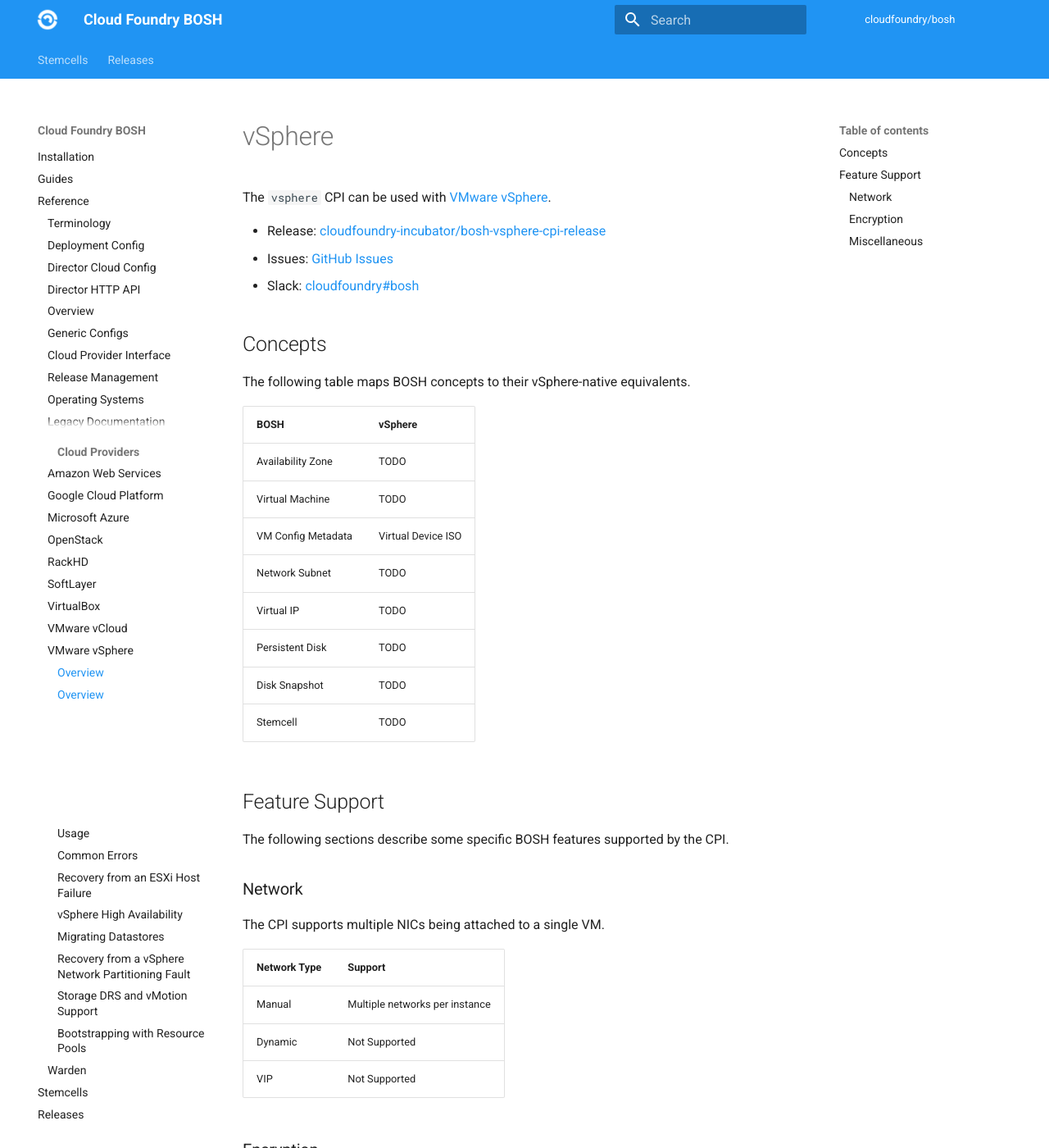
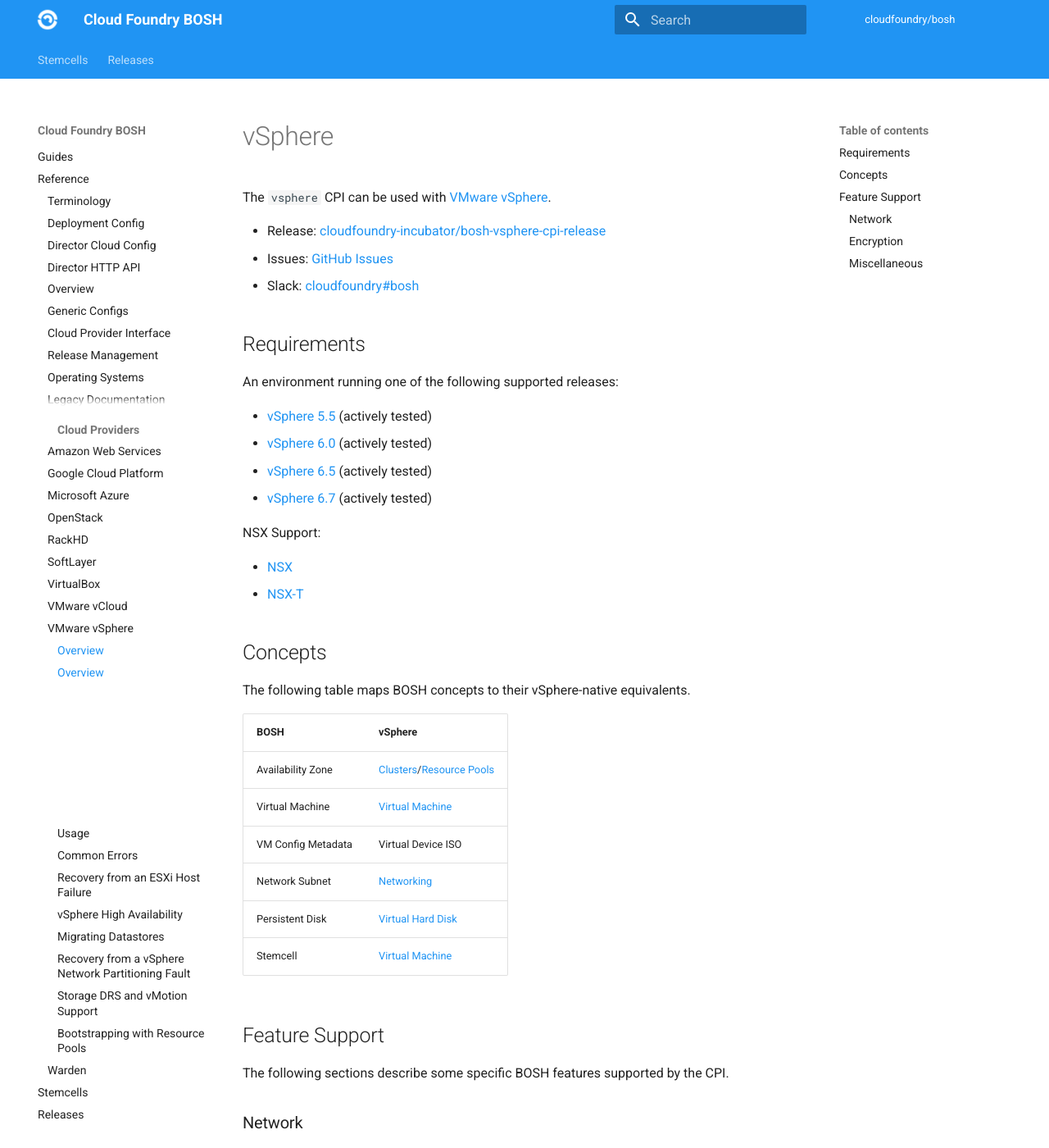
Before and after one commit to cloudfoundry/docs-bosh, an MkDocs documentation site: the page built from content/vsphere.md, in a window 1280 px wide and 1400 px high. Shown: the whole window at 82% size. Built offline with MkDocs 1.6.1 and Material for MkDocs 9.7.7, drawn with Linux system fonts in a browser that asks for light colours; old or Windows-style settings are respelled for this version of MkDocs.

Commit message:
Update vSphere Overview doc with appropriate links

```diff
--- a/content/vsphere.md
+++ b/content/vsphere.md
@@ -10,6 +10,19 @@ The `vsphere` CPI can be used with [VMware vSphere](https://www.vmware.com/produ
  * Issues: [GitHub Issues](https://github.com/cloudfoundry-incubator/bosh-vsphere-cpi-release/issues)
  * Slack: [cloudfoundry#bosh](https://cloudfoundry.slack.com/messages/bosh)
 
+## Requirements
+
+An environment running one of the following supported releases:
+
+  * [vSphere 5.5](https://docs.vmware.com/en/VMware-vSphere/5.5/rn/vsphere-esx-vcenter-server-55-release-notes.html) (actively tested)
+  * [vSphere 6.0](https://docs.vmware.com/en/VMware-vSphere/6.0/rn/vsphere-esxi-vcenter-server-60-release-notes.html) (actively tested)
+  * [vSphere 6.5](https://docs.vmware.com/en/VMware-vSphere/6.5/rn/vsphere-esxi-vcenter-server-65-release-notes.html) (actively tested)
+  * [vSphere 6.7](https://docs.vmware.com/en/VMware-vSphere/6.7/rn/vsphere-esxi-vcenter-server-67-release-notes.html) (actively tested)
+
+NSX Support:
+
+  * [NSX](https://docs.vmware.com/en/VMware-NSX-for-vSphere/index.html)
+  * [NSX-T](https://docs.vmware.com/en/VMware-NSX-T/index.html)
 
 ## Concepts
 
@@ -17,14 +30,12 @@ The following table maps BOSH concepts to their vSphere-native equivalents.
 
 | BOSH | vSphere |
 | ---- | ------- |
-| Availability Zone | TODO |
-| Virtual Machine | TODO |
+| Availability Zone | [Clusters](https://docs.vmware.com/en/VMware-vSphere/6.0/com.vmware.vsphere.monitoring.doc/GUID-A47D16C9-0B07-4DB8-BB79-D67DD97D5194.html?hWord=N4IghgNiBcIMYQK4GcAuBTATskBfIA)/[Resource Pools](https://docs.vmware.com/en/VMware-vSphere/6.0/com.vmware.vsphere.monitoring.doc/GUID-74D23242-B353-4267-8CC3-7800DD9BB92A.html) |
+| Virtual Machine | [Virtual Machine](https://docs.vmware.com/en/VMware-vSphere/6.5/com.vmware.vsphere.vm_admin.doc/GUID-55238059-912E-411F-A0E9-A7A536972A91.html) |
 | VM Config Metadata | Virtual Device ISO |
-| Network Subnet | TODO |
-| Virtual IP | TODO |
-| Persistent Disk | TODO |
-| Disk Snapshot | TODO |
-| Stemcell | TODO |
+| Network Subnet | [Networking](https://docs.vmware.com/en/VMware-vSphere/6.0/com.vmware.vsphere.networking.doc/GUID-35B40B0B-0C13-43B2-BC85-18C9C91BE2D4.html) |
+| Persistent Disk | [Virtual Hard Disk](https://docs.vmware.com/en/VMware-vSphere/6.5/com.vmware.vsphere.vm_admin.doc/GUID-79116E5D-22B3-4E84-86DF-49A8D16E7AF2.html) |
+| Stemcell | [Virtual Machine](https://docs.vmware.com/en/VMware-vSphere/6.5/com.vmware.vsphere.vm_admin.doc/GUID-55238059-912E-411F-A0E9-A7A536972A91.html) |
 
 
 ## Feature Support
@@ -45,7 +56,7 @@ The CPI supports multiple NICs being attached to a single VM.
 
 ### Encryption
 
-vSphere supports disk encryption and customer-managed keys when managed through policy configuration within the vCenter 6.5+ ([learn more](https://docs.vmware.com/en/VMware-vSphere/6.7/com.vmware.vsphere.security.doc/GUID-047A06F6-DE3D-4428-998C-DAAE84A33316.html)). For this functionality, encryption occurs at the hypervisor level which is transparent to the VM. Once enabled within vCenter, no additional configuration is required for the CPI.
+vSphere supports disk encryption and customer-managed keys when managed through policy configuration within the vCenter 6.5+ ([learn more](https://docs.vmware.com/en/VMware-vSphere/6.7/com.vmware.vsphere.security.doc/GUID-A29066CD-8EF8-4A4E-9FC9-8628E05FC859.html)). For this functionality, encryption occurs at the hypervisor level which is transparent to the VM. Once enabled within vCenter, no additional configuration is required for the CPI.
 
 | Disk Type | Encryption |
 | --------- | ---------- |
```
